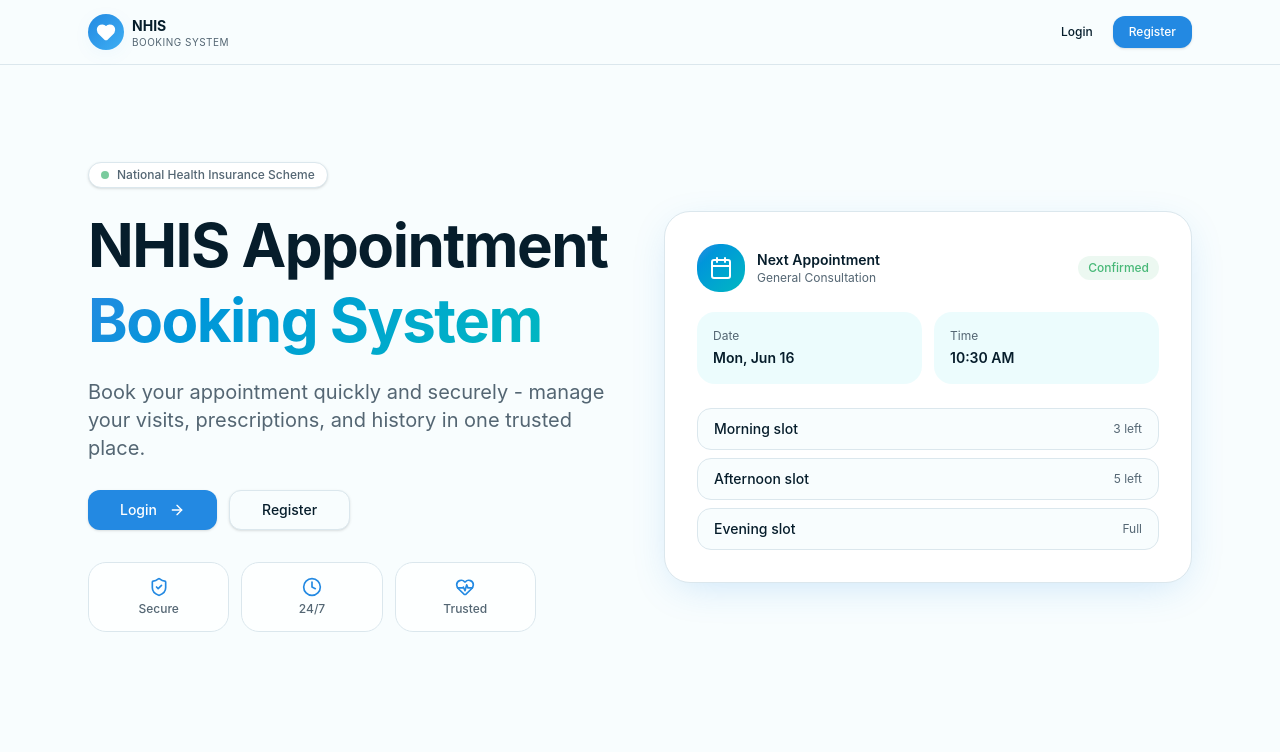
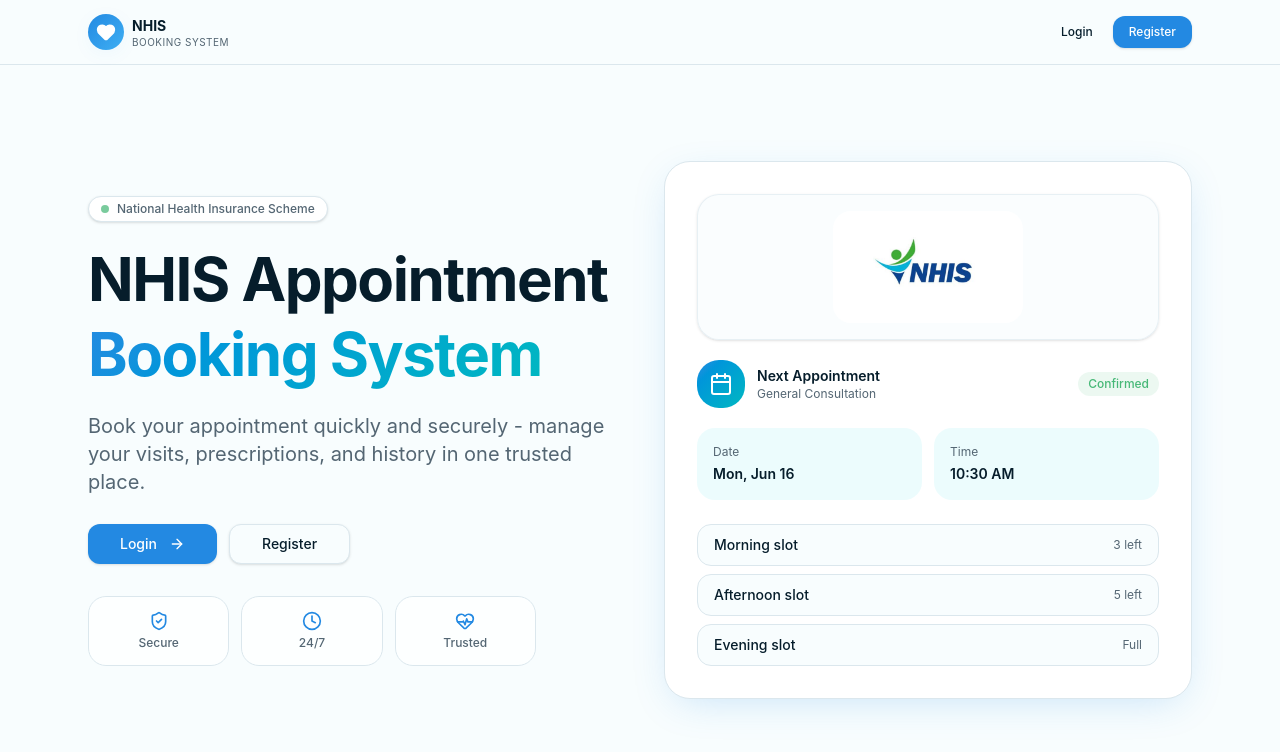
Before and after one commit to noblex1/NHIS-Booking-App, a React (Vite) app in the folder client/: page / in a window 1280 px wide. Shown: the top 752 px of the page. Built offline with nearby package versions, Linux system fonts and the light colour scheme; no server answers.

Commit message:
feat: Add NHIS logo to Landing and Login pages
- Introduced NHIS logo image in a styled container for both LandingPage and AuthShell components.
- Enhanced visual consistency and branding across the application.

```diff
--- a/client/src/routes/index.tsx
+++ b/client/src/routes/index.tsx
@@ -83,6 +83,13 @@
 
           <div className="relative animate-in fade-in slide-in-from-bottom-6 duration-1000">
             <div className="relative rounded-3xl border border-border bg-card p-5 shadow-[var(--shadow-elegant)] sm:p-8">
+              <div className="mb-5 rounded-2xl border border-border/60 bg-background/70 p-4 shadow-sm backdrop-blur-sm">
+                <img
+                  src="/logo.jpeg"
+                  alt="NHIS logo"
+                  className="mx-auto h-24 w-auto rounded-xl object-contain sm:h-28"
+                />
+              </div>
               <div className="flex flex-col gap-3 sm:flex-row sm:items-center sm:justify-between">
                 <div className="flex items-center gap-3">
                   <div
--- a/client/src/routes/login.tsx
+++ b/client/src/routes/login.tsx
@@ -150,6 +150,13 @@
       />
       <div className="w-full max-w-md animate-in fade-in slide-in-from-bottom-4 duration-500">
         <div className="rounded-3xl border border-border bg-card p-5 shadow-[var(--shadow-elegant)] sm:p-8">
+          <div className="mb-5 rounded-2xl border border-border/60 bg-background/70 p-4 shadow-sm backdrop-blur-sm">
+            <img
+              src="/logo.jpeg"
+              alt="NHIS logo"
+              className="mx-auto h-20 w-auto rounded-xl object-contain sm:h-24"
+            />
+          </div>
           <div className="mb-6 text-center">
             <h1 className="text-xl font-bold text-foreground sm:text-2xl">{title}</h1>
             <p className="mx-auto mt-1.5 max-w-sm text-sm leading-relaxed text-muted-foreground">
```
Also changed, not shown: client/public/logo.jpeg (added).
